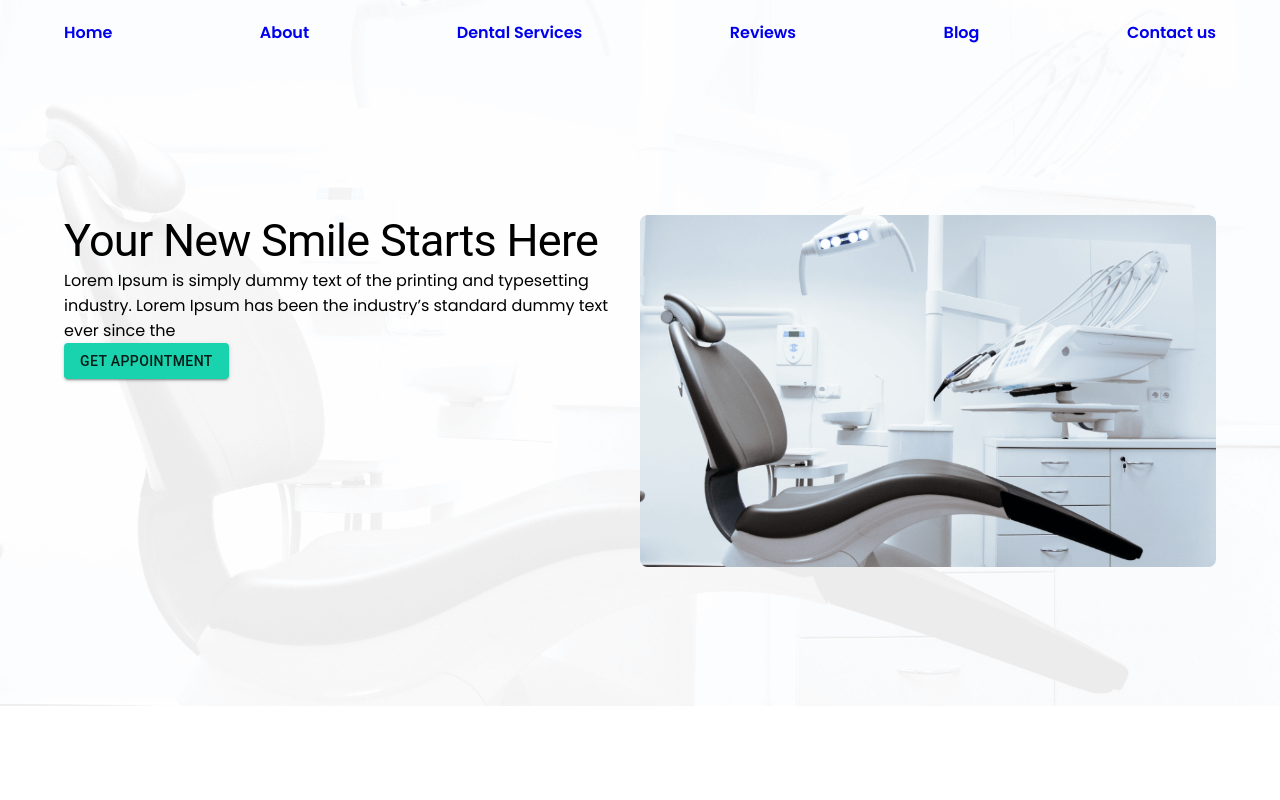
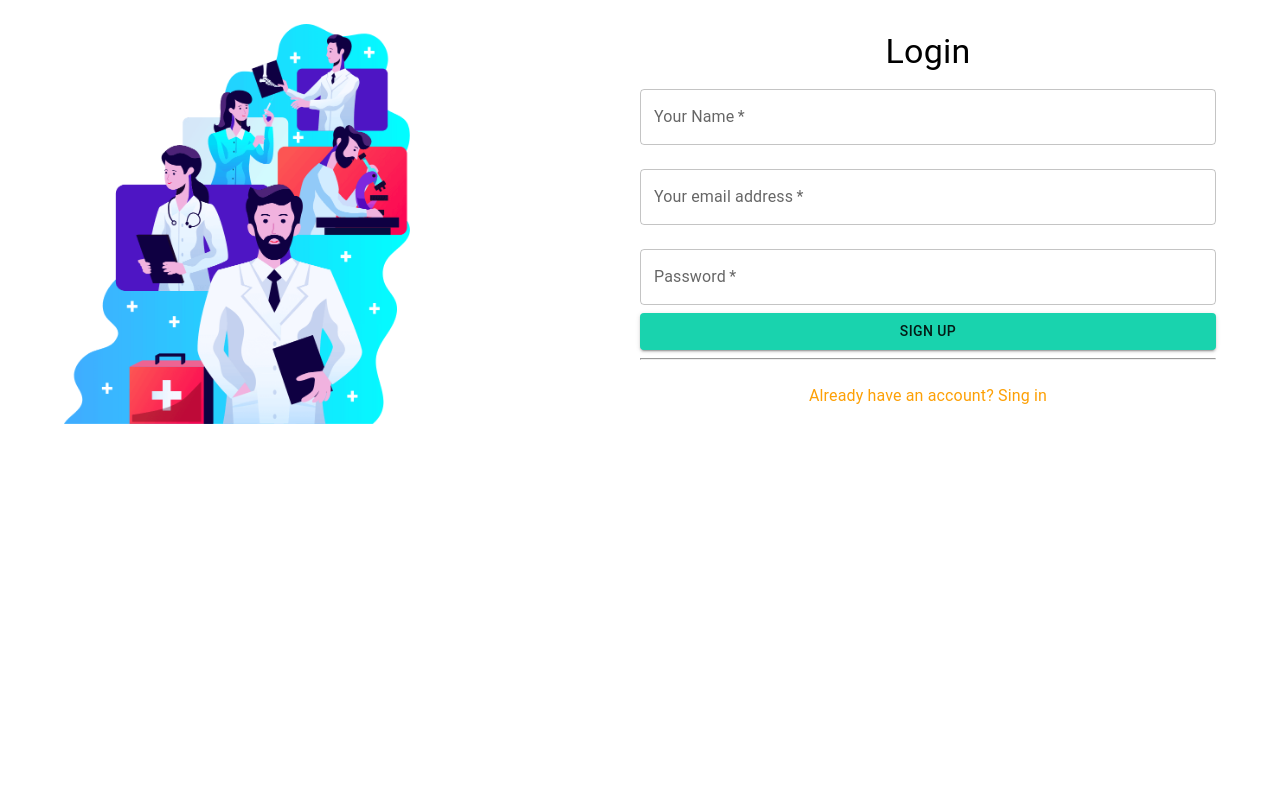
Before and after one commit to antusaha970/doctors-portal-client, a React (Create React App) app: page /login in a window 1280 px wide. Before the commit this address led to /. Shown: the top 800 px of the page. Built offline with nearby package versions, Linux system fonts and the light colour scheme.

Commit message:
designed login page

```diff
--- a/src/App.js
+++ b/src/App.js
@@ -2,21 +2,30 @@ import { createContext, useState } from "react";
 import { Route, Routes } from "react-router-dom";
 import AppointmentPage from "./components/AppointmentPage/AppointmentPage";
 import Home from "./components/Home/Home";
+import Login from "./components/LoginPage/Login/Login";
 import NotMatched from "./components/NotMatched/NotMatched";
 
 export const DateContext = createContext();
+export const UserContext = createContext();
 
 function App() {
 
   const [date, setDate] = useState(new Date());
+  const [user, setUser] = useState({
+    name: '',
+    email: ''
+  });
 
   return (
     <DateContext.Provider value={[date, setDate]}>
-      <Routes>
-        <Route path="/" element={<Home />} />
-        <Route path="/bookAppointment" element={<AppointmentPage />} />
-        <Route path="*" element={<NotMatched />} />
-      </Routes>
+      <UserContext.Provider value={[user, setUser]}>
+        <Routes>
+          <Route path="/" element={<Home />} />
+          <Route path="/bookAppointment" element={<AppointmentPage />} />
+          <Route path="/login" element={<Login />} />
+          <Route path="*" element={<NotMatched />} />
+        </Routes>
+      </UserContext.Provider>
     </DateContext.Provider>
   );
 }
--- a/src/Styles/AllStyles.js
+++ b/src/Styles/AllStyles.js
@@ -66,3 +66,7 @@ export const SingleAppointmentContainer = styled(Box)`
     padding: 40px 0;
     border-radius: 5px;
 `;
+
+export const LoginToggle= styled(Typography)`
+    cursor: pointer;
+`;
--- a/src/components/AppointmentPage/SingleAppointmentBox/SingleAppointmentBox.js
+++ b/src/components/AppointmentPage/SingleAppointmentBox/SingleAppointmentBox.js
@@ -1,6 +1,7 @@
 import { Button, Typography } from '@mui/material';
 
 import React from 'react';
+import { Link } from 'react-router-dom';
 import { SingleAppointmentContainer } from '../../../Styles/AllStyles';
 
 const SingleAppointmentBox = ({appointmentDetails}) => {
@@ -22,7 +23,7 @@ const SingleAppointmentBox = ({appointmentDetails}) => {
                     availableSpace
                 }
             </Typography>
-            <Button variant="contained">BOOK APPOINTMENT</Button>
+            <Link to="/login"><Button variant="contained">BOOK APPOINTMENT</Button></Link>
         </SingleAppointmentContainer>
     );
 };
--- /dev/null
+++ b/src/components/LoginPage/Login/Login.js
@@ -0,0 +1,41 @@
+import { Box, Button, Container, FormControl, Stack, TextField, Typography } from '@mui/material';
+import React, { useState } from 'react';
+import { Image, LoginToggle } from '../../../Styles/AllStyles';
+import loginImg from '../../../images/login.png';
+
+const Login = () => {
+    const [isNewUser, setIsNewUser] = useState(true);
+    return (
+
+        <Container maxWidth="lg">
+            <Stack direction={{ xs: 'column', sm: 'column', md: 'row', lg: 'row' }} whiteSpace={1} my={3} justifyContent="center" alignItems="center">
+                <Box flex={1}>
+                    <Image src={loginImg} alt="login" height="400px" />
+                </Box>
+                <Box flex={1}>
+                    <Typography variant="h4" textAlign="center">
+                        Login
+                    </Typography>
+                    <form>
+                        <FormControl fullWidth>
+                            {isNewUser && <TextField label="Your Name" margin="normal" name="name" type="text" required />}
+                            <TextField label="Your email address" id="margin-normal" name="email" type="email" margin="normal" required />
+                            <TextField label="Password" id="margin-normal" margin="normal" name="password" type="password" required />
+                            <Button type="submit" variant="contained">Sign Up</Button>
+                        </FormControl>
+                    </form>
+                    <hr />
+                    {
+                        isNewUser ? <LoginToggle color="#FDA006" textAlign="center" py={2} cursor="pointer" onClick={() => setIsNewUser(false)}>
+                            Already have an account? Sing in
+                        </LoginToggle> : <LoginToggle color="#FDA006" textAlign="center" py={2} cursor="pointer" onClick={() => setIsNewUser(true)}>
+                            Create an account
+                        </LoginToggle>
+                    }
+                </Box>
+            </Stack>
+        </Container>
+    );
+};
+
+export default Login;
```
